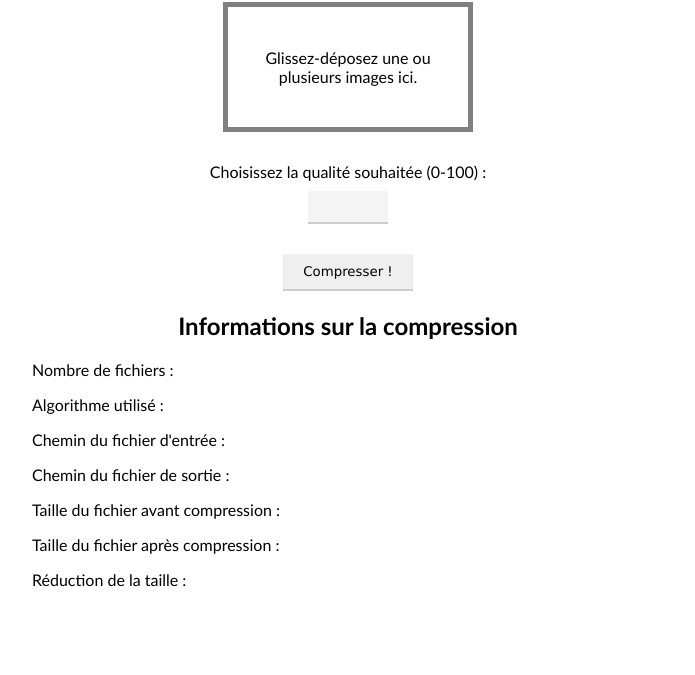
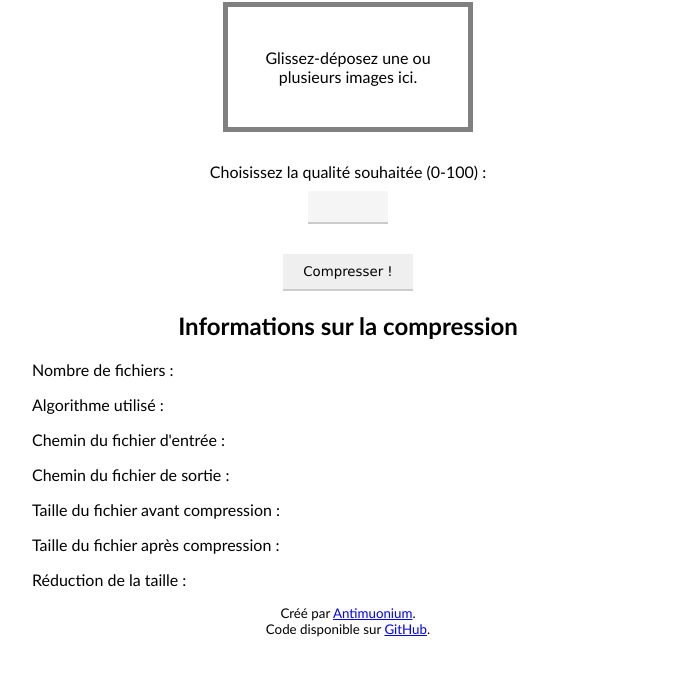
Before and after one commit to Antimuonium/compressor, an Electron app: page index.html in a window 1280 px wide. Shown: the part 117-792 px from the top of the page, without its empty margins (292-987 px from the left). Drawn offline with Linux system fonts and the light colour scheme.

Commit message:
Add credits

```diff
--- a/index.html
+++ b/index.html
@@ -37,6 +37,12 @@
         <p><span id="inputSizeText">Taille du fichier avant compression : </span><span id="inputSize"></span></p>
         <p><span id="outputSizeText">Taille du fichier après compression : </span><span id="outputSize"></span></p>
         <p><span id="percentSizeReductionText">Réduction de la taille : </span><span id="percentSizeReduction"></span></p>
+
+        <div id="credits">
+            <p id="creditsText">
+                Créé par <a href="https://www.antimuonium.com">Antimuonium</a>.<br>Code disponible sur <a href="https://github.com/Antimuonium/compressor">GitHub</a>.
+            </p>
+        </div>
     </div>
 
     <script src="page.js"></script>
--- a/page.js
+++ b/page.js
@@ -42,6 +42,10 @@ const trad = {
     percentSizeReductionText: {
         fr: "Réduction de la taille : ",
         en: "Size reduction: "
+    },
+    creditsText: {
+        fr: "Créé par <a href=\"https://www.antimuonium.com\">Antimuonium</a>.<br>Code disponible sur <a href=\"https://github.com/Antimuonium/compressor\">GitHub</a>.",
+        en: "Created by <a href=\"https://www.antimuonium.com\">Antimuonium</a>.<br>Code available on <a href=\"https://github.com/Antimuonium/compressor\">GitHub</a>."
     }
 };
 
@@ -49,6 +53,6 @@ const trad = {
 document.getElementById("lang").addEventListener("change", () => {
     let language = document.getElementById("lang").value;
     for (let att of Object.keys(trad)) {
-        document.getElementById(att).textContent = trad[att][language];
+        document.getElementById(att).innerHTML = trad[att][language];
     }
 });
--- a/styles.css
+++ b/styles.css
@@ -100,3 +100,14 @@ button.saveButton:active {
 #lang:hover {
     background-color: rgb(228, 228, 228);
 }
+
+
+/* Credits */
+
+#credits {
+    width: 200px;
+    margin-left: auto;
+    margin-right: auto;
+    font-size: 10pt;
+    text-align: center;
+}
```
